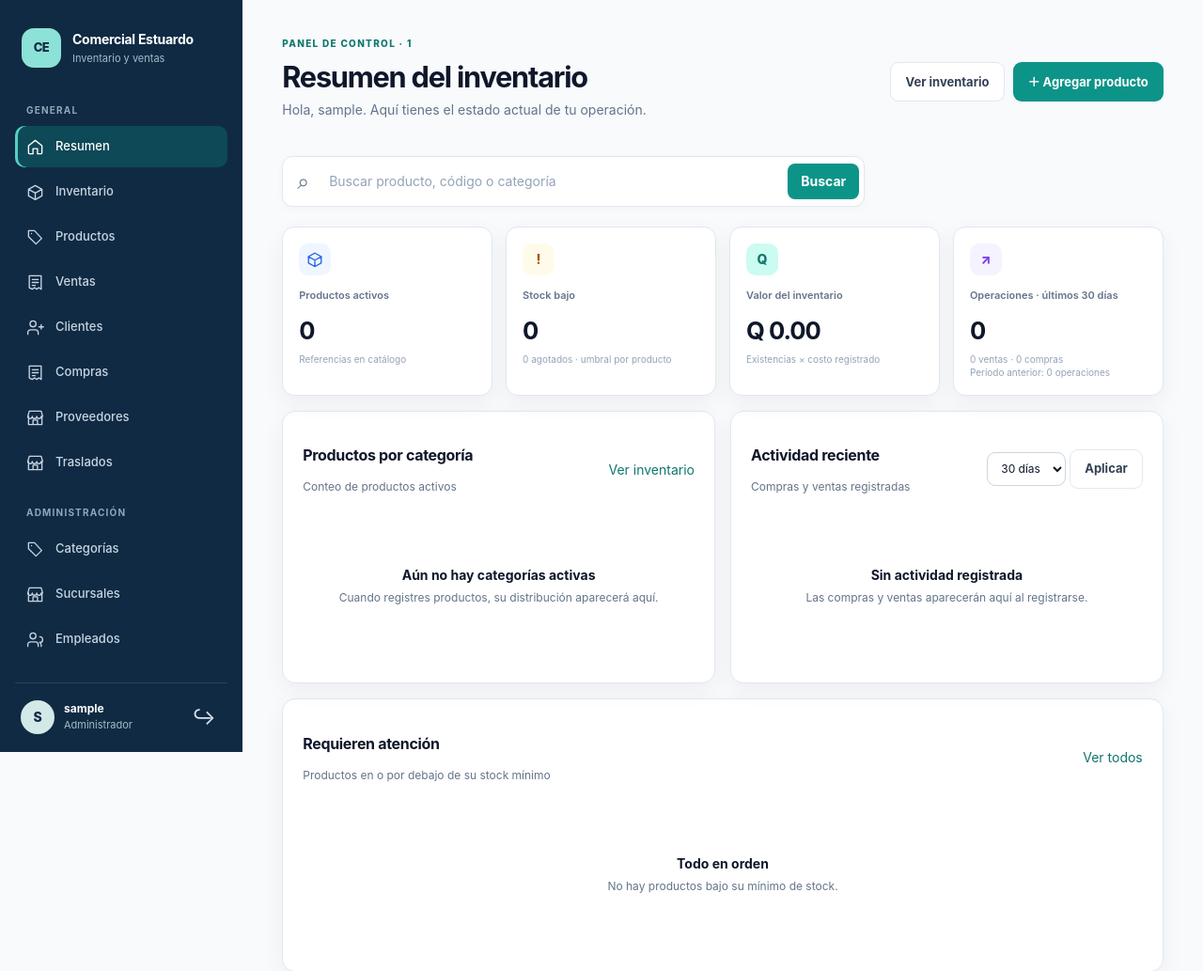
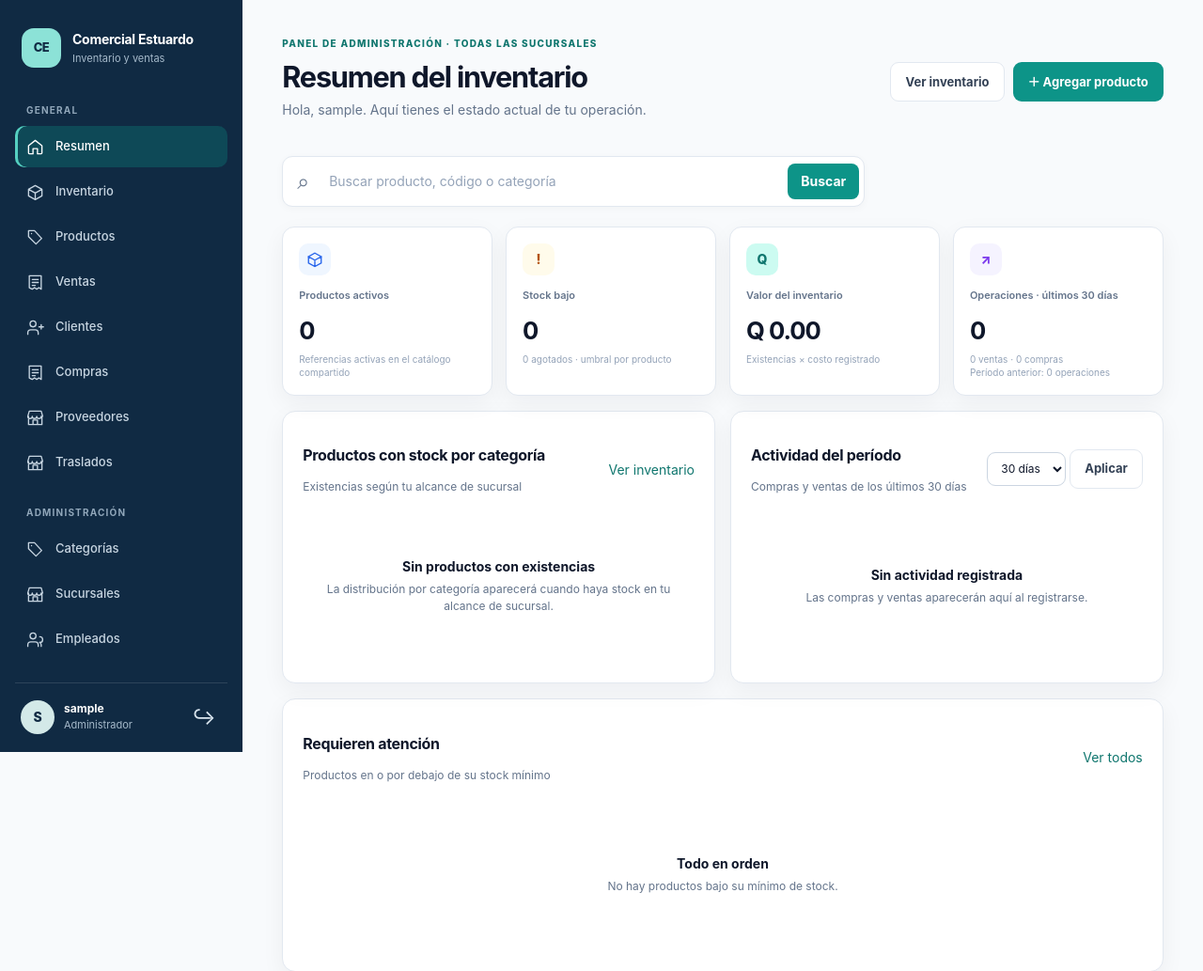
Before and after one commit to tupipoy/comercial_estuardo_bd, a Flask app: page /resumen in a window 1280 px wide. Shown: the top 1033 px of the page at 94% size. Run offline with Flask 3, Linux system fonts and the light colour scheme; the visitor is signed in with stand-in values (Sample User, id 1); data that the repository does not hold is empty.

Commit message:
fix: alinear resumen con inventario y periodo real

```diff
--- a/web/app.py
+++ b/web/app.py
@@ -295,14 +295,20 @@ def resumen():
             actividad = cursor.fetchone()
 
             cursor.execute("""
-                SELECT c.nombre, COUNT(p.id_producto) AS total
+                SELECT c.nombre,
+                       COUNT(DISTINCT CASE
+                           WHEN COALESCE(existencias.stock_actual, 0) > 0
+                           THEN p.id_producto
+                       END) AS total
                 FROM CATEGORIA c
                 LEFT JOIN PRODUCTO p ON p.id_categoria = c.id_categoria AND p.estado = 1
+                LEFT JOIN (""" + stock_sql + """) AS existencias
+                  ON existencias.id_producto = p.id_producto
                 WHERE c.estado = 1
                 GROUP BY c.id_categoria, c.nombre
                 ORDER BY total DESC, c.nombre
                 LIMIT 6
-            """)
+            """, stock_params)
             categorias = cursor.fetchall()
 
             cursor.execute("""
@@ -325,17 +331,21 @@ def resumen():
                 (SELECT 'Venta' AS tipo, v.fecha_venta AS fecha,
                         CONCAT(v.serie_factura, '-', v.numero_factura) AS referencia,
                         v.total_venta AS total
-                 FROM VENTA v WHERE (%s IS NULL OR v.id_sucursal = %s)
+                 FROM VENTA v WHERE v.fecha_venta >= %s AND v.fecha_venta < %s
+                   AND (%s IS NULL OR v.id_sucursal = %s)
                  ORDER BY v.fecha_venta DESC LIMIT 6)
                 UNION ALL
                 (SELECT 'Compra' AS tipo, c.fecha_compra AS fecha,
                         c.numero_orden AS referencia, c.total_compra AS total
-                 FROM COMPRA c WHERE (%s IS NULL OR c.id_sucursal = %s)
+                 FROM COMPRA c WHERE c.fecha_compra >= %s AND c.fecha_compra < %s
+                   AND (%s IS NULL OR c.id_sucursal = %s)
                  ORDER BY c.fecha_compra DESC LIMIT 6)
                 ORDER BY fecha DESC
                 LIMIT 8
             """, (
+                fecha_inicio, fecha_fin,
                 id_sucursal_scope, id_sucursal_scope,
+                fecha_inicio, fecha_fin,
                 id_sucursal_scope, id_sucursal_scope,
             ))
             recientes = cursor.fetchall()
--- a/web/templates/resumen.html
+++ b/web/templates/resumen.html
@@ -12,7 +12,7 @@
 <main class="main-content dashboard-page">
     <div class="page-heading">
         <div>
-            <p class="eyebrow">PANEL DE CONTROL · {{ session.get('user_branch', '') }}</p>
+            <p class="eyebrow">{% if session.get('user_role') == 'Administrador' %}PANEL DE ADMINISTRACIÓN · TODAS LAS SUCURSALES{% else %}PANEL DE CONTROL · {{ session.get('user_branch', '') }}{% endif %}</p>
             <h1>Resumen del inventario</h1>
             <p class="muted">Hola, {{ session.get('user_name', '') }}. Aquí tienes el estado actual de tu operación.</p>
         </div>
@@ -40,7 +40,7 @@
             <span class="metric-icon metric-icon-blue"><svg><use href="#icon-box"/></svg></span>
             <p>Productos activos</p>
             <strong>{{ indicadores.total_productos }}</strong>
-            <small>Referencias en catálogo</small>
+            <small>Referencias activas en el catálogo compartido</small>
         </article>
         <article class="metric-card">
             <span class="metric-icon metric-icon-amber">!</span>
@@ -71,7 +71,7 @@
     <section class="dashboard-grid">
         <article class="panel category-panel">
             <div class="panel-heading">
-                <div><h2>Productos por categoría</h2><p class="muted">Conteo de productos activos</p></div>
+                <div><h2>Productos con stock por categoría</h2><p class="muted">Existencias según tu alcance de sucursal</p></div>
                 <a href="{{ url_for('inventario') }}">Ver inventario</a>
             </div>
             {% if categorias %}
@@ -83,12 +83,12 @@
                 </div>
                 {% endfor %}
             </div>
-            {% else %}<div class="empty-state"><strong>Aún no hay categorías activas</strong><p>Cuando registres productos, su distribución aparecerá aquí.</p></div>{% endif %}
+            {% else %}<div class="empty-state"><strong>Sin productos con existencias</strong><p>La distribución por categoría aparecerá cuando haya stock en tu alcance de sucursal.</p></div>{% endif %}
         </article>
 
         <article class="panel activity-panel">
             <div class="panel-heading">
-                <div><h2>Actividad reciente</h2><p class="muted">Compras y ventas registradas</p></div>
+                <div><h2>Actividad del período</h2><p class="muted">Compras y ventas de los últimos {{ periodo }} días</p></div>
                 <form method="GET" action="{{ url_for('resumen') }}">
                     <label class="visually-hidden" for="periodo">Período</label>
                     <select id="periodo" name="dias">
```
Also changed, not shown: docs/bitacora-ia/BITACORA_IA_ENTREGA_4.md (+9 -1 lines).
